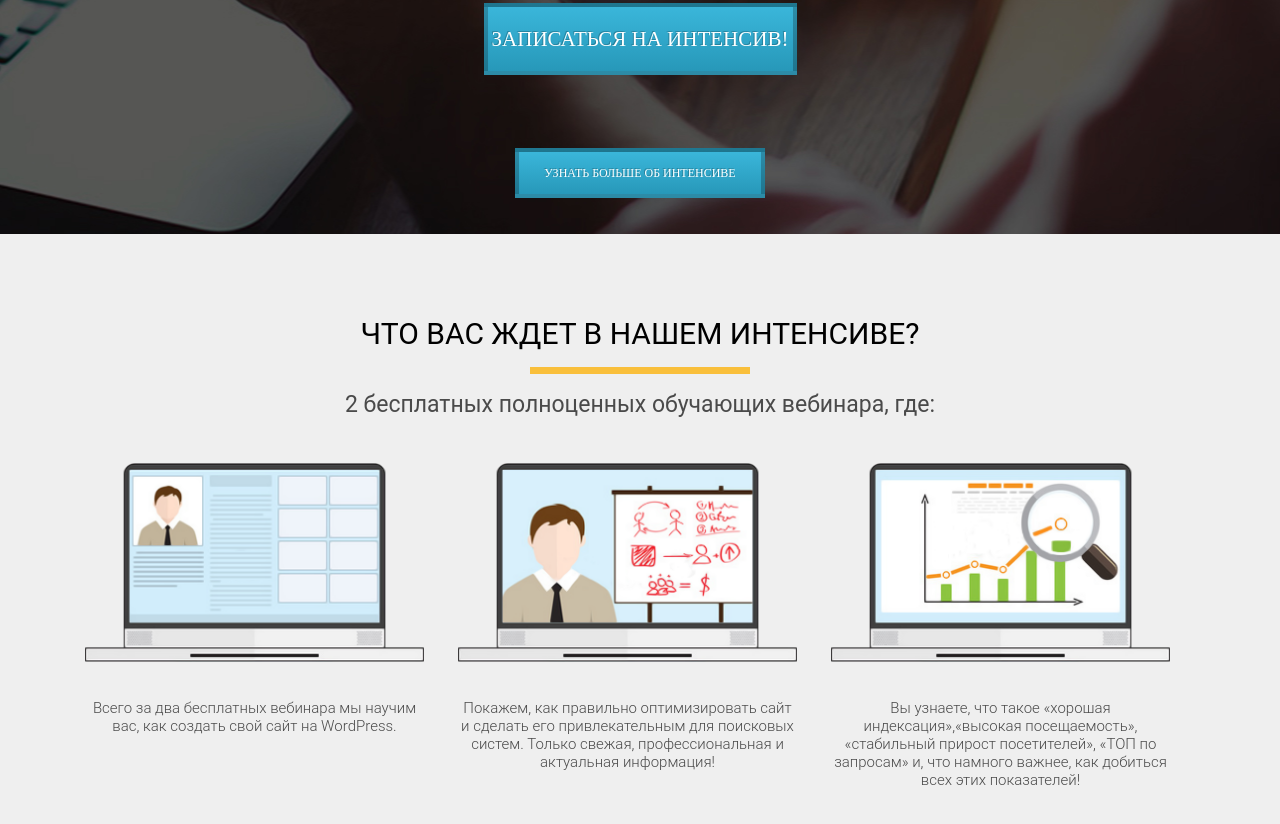
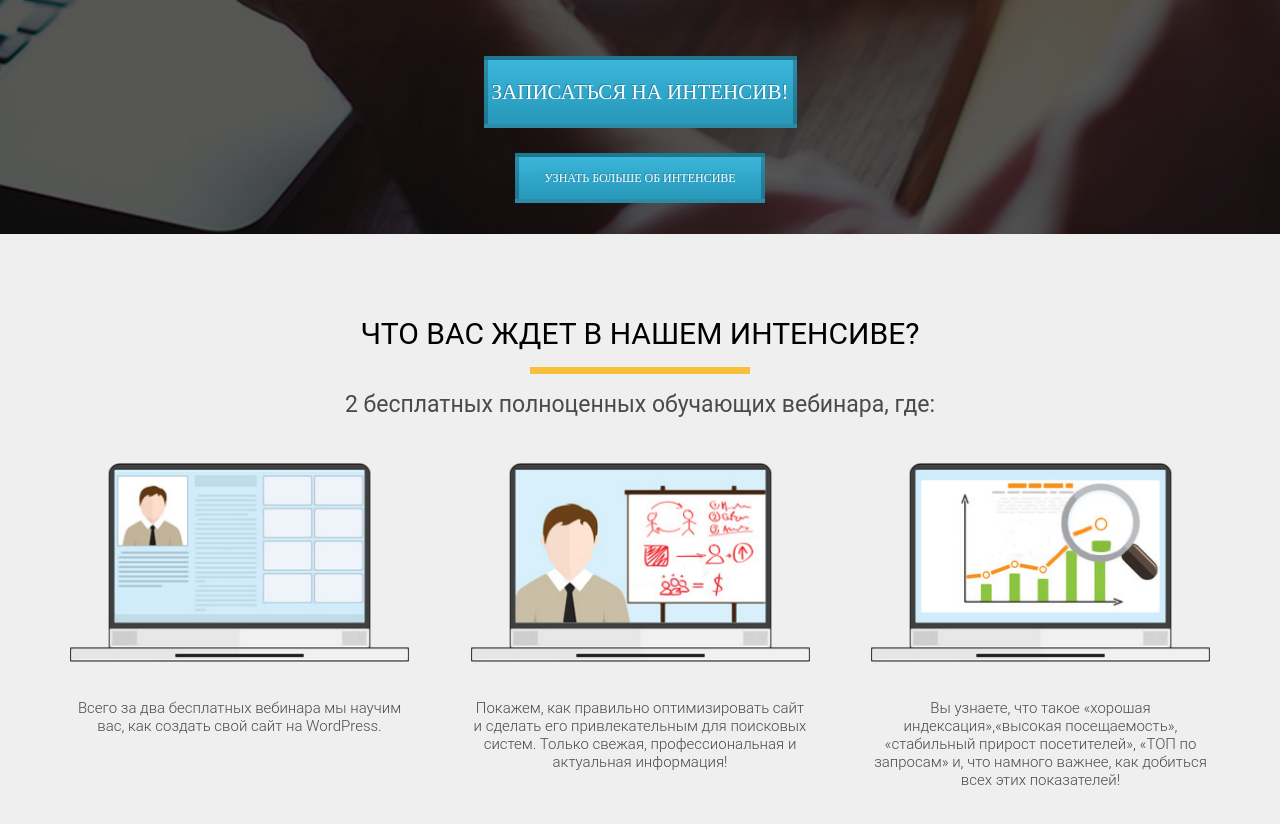
Before and after one commit to letuwwa/webapp, a plain HTML site: page index.html in a window 1280 px wide. Shown: the part 566-1390 px from the top of the page. Drawn offline with Linux system fonts and the light colour scheme.

Commit message:
fix: icon and btn

```diff
--- a/css/styles.css
+++ b/css/styles.css
@@ -106,8 +106,9 @@ h2.title {
     width: 250px;
     height: 50px;
     font-size: 12px;
-    line-height: 12px;
     text-align: center;
+    margin: 0 auto;
+    margin-top: 25px;
 }
 
 .waiting {
@@ -149,14 +150,13 @@ h2.title {
 
 .waiting .waiting_wrapper {
     margin-top: 45px;
+    display: flex;
+    justify-content: space-between;
 }
 
 .waiting .waiting_wrapper .waiting_item {
     width: 339px;
-    margin: 0 15px;
     text-align: center;
-    display: inline-block;
-    vertical-align: top;
 }
 
 .waiting .waiting_wrapper .waiting_item .waiting_img {
--- a/index.html
+++ b/index.html
@@ -11,7 +11,7 @@
     <section class="promo">
         <div class="container">
             <div class="logo">
-                <img src="icons/photo.jpg.png" alt="logo" class="logo_img">
+                <img src="icons/logo.png" alt="logo" class="logo_img">
                 <div class="logo_text">WordPress интенсив</div>
             </div>
 
@@ -60,8 +60,9 @@
                     <div class="waiting_descr">Вы узнаете, что такое «хорошая индексация»,«высокая посещаемость», «стабильный прирост посетителей», «ТОП по запросам» и, что намного важнее, как добиться всех этих показателей!</div>
                 </div>
             </div>
-
         </div>
     </section>
+
+
 </body>
 </html>
```
Also changed, not shown: icons/logo.png (added).
